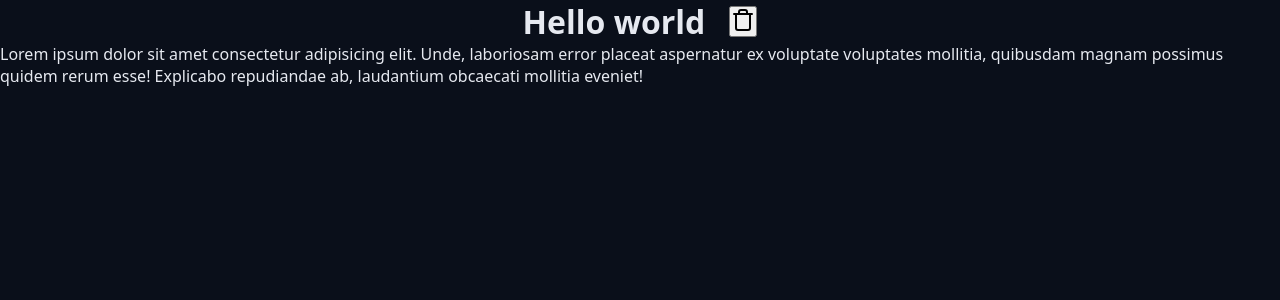
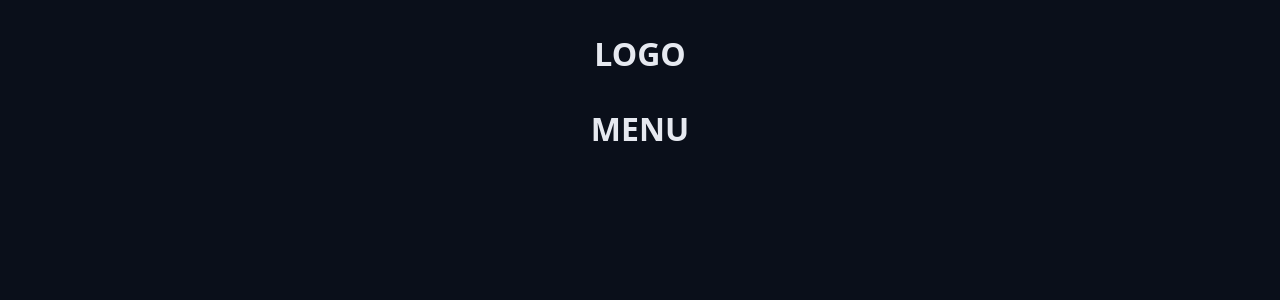
Before and after one commit to Bryan-OLima/chronos-pomodoro, a React app: page / in a window 1280 px wide. Shown: the top 300 px of the page. Built offline with nearby package versions, Linux system fonts and the light colour scheme; the HTML template or start-up script is replaced by a standard one.

Commit message:
Container Component added

```diff
--- a/src/App.tsx
+++ b/src/App.tsx
@@ -1,26 +1,17 @@
-import { Heading } from "./components/Heading";
-
 import "./styles/theme.css";
 import "./styles/global.css";
-
-import { TrashIcon } from "lucide-react";
+import { Container } from "./components/Container";
+import { Heading } from "./components/Heading";
 
 export const App = () => {
   return (
     <>
-      <Heading>
-        Hello world
-        <button>
-          <TrashIcon />
-        </button>
-      </Heading>
-
-      <p>
-        Lorem ipsum dolor sit amet consectetur adipisicing elit. Unde,
-        laboriosam error placeat aspernatur ex voluptate voluptates mollitia,
-        quibusdam magnam possimus quidem rerum esse! Explicabo repudiandae ab,
-        laudantium obcaecati mollitia eveniet!
-      </p>
+      <Container>
+        <Heading>LOGO</Heading>
+      </Container>
+      <Container>
+        <Heading>MENU</Heading>
+      </Container>
     </>
   );
 };
--- /dev/null
+++ b/src/components/Container.module.css
@@ -0,0 +1,12 @@
+.container {
+  max-width: 98rem;
+  margin: 0 auto;
+}
+
+.container-fluid {
+  max-width: auto;
+}
+
+.content {
+  margin: 3.2rem;
+}
--- /dev/null
+++ b/src/components/Container.tsx
@@ -0,0 +1,11 @@
+import styles from "./Container.module.css";
+
+type ContainerProps = { children: React.ReactNode };
+
+export const Container = ({ children }: ContainerProps) => {
+  return (
+    <div className={styles.container}>
+      <div className={styles.content}>{children}</div>
+    </div>
+  );
+};
```
Also changed, not shown: src/components/Heading.css (deleted).
